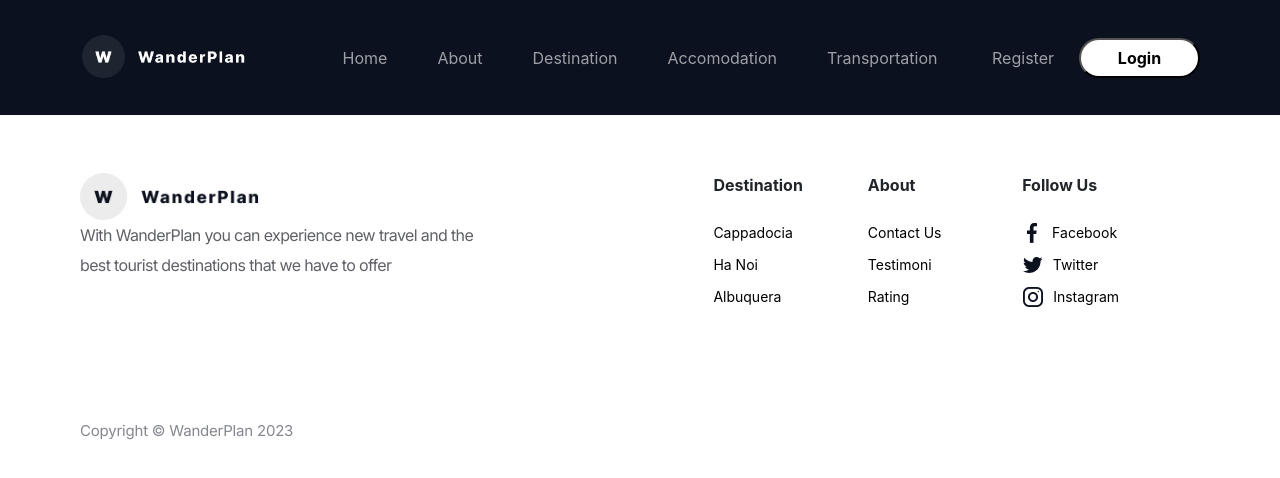
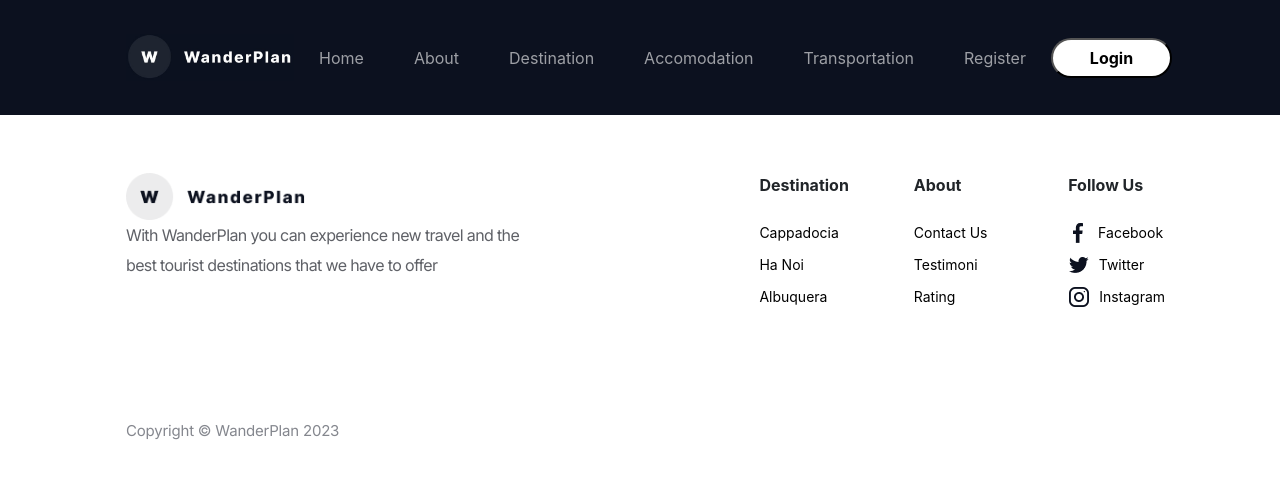
Before and after one commit to dungxtran27/wanderPlan, a React (Create React App) app: page /Accomodation/detail/1 in a window 1280 px wide. Shown: the top 478 px of the page. Built offline with nearby package versions, Linux system fonts and the light colour scheme; no server answers.

Commit message:
Adjust header and footer margin

```diff
--- a/src/styles/Default.css
+++ b/src/styles/Default.css
@@ -13,7 +13,7 @@
 
 .logo-section {
     flex: 1;
-    margin-left: 80px;
+    margin-left: 126px;
 }
 
 .nav-links {
@@ -38,7 +38,7 @@
     flex: 1;
     display: flex;
     justify-content: flex-end;
-    margin-right: 80px;
+    margin-right: 126px;
     align-items: center;
 }
 
@@ -61,7 +61,7 @@
     height: 280px;
     flex-shrink: 0;
     display: flex;
-    margin: 50px 79px 43px 80px;
+    margin: 50px 79px 43px 126px;
     justify-content: space-between;
     width: 84%;
 }
```
